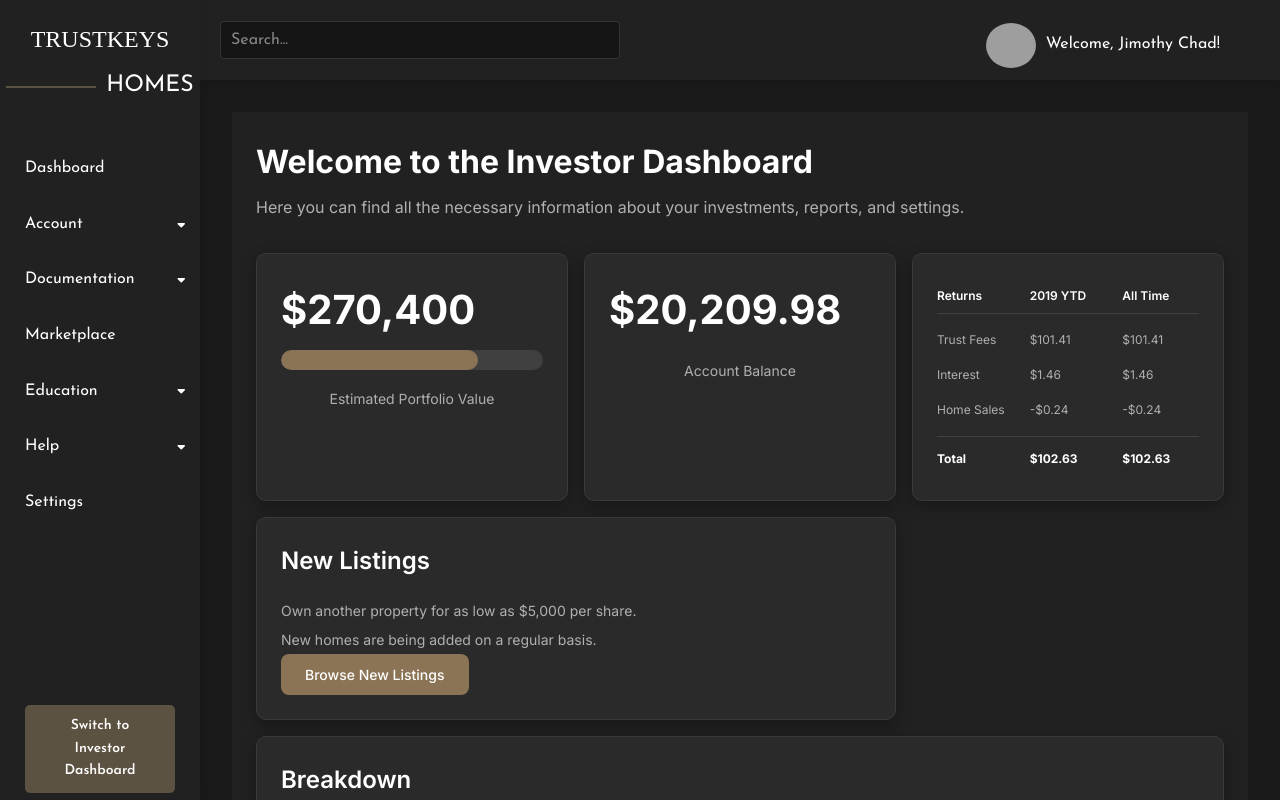
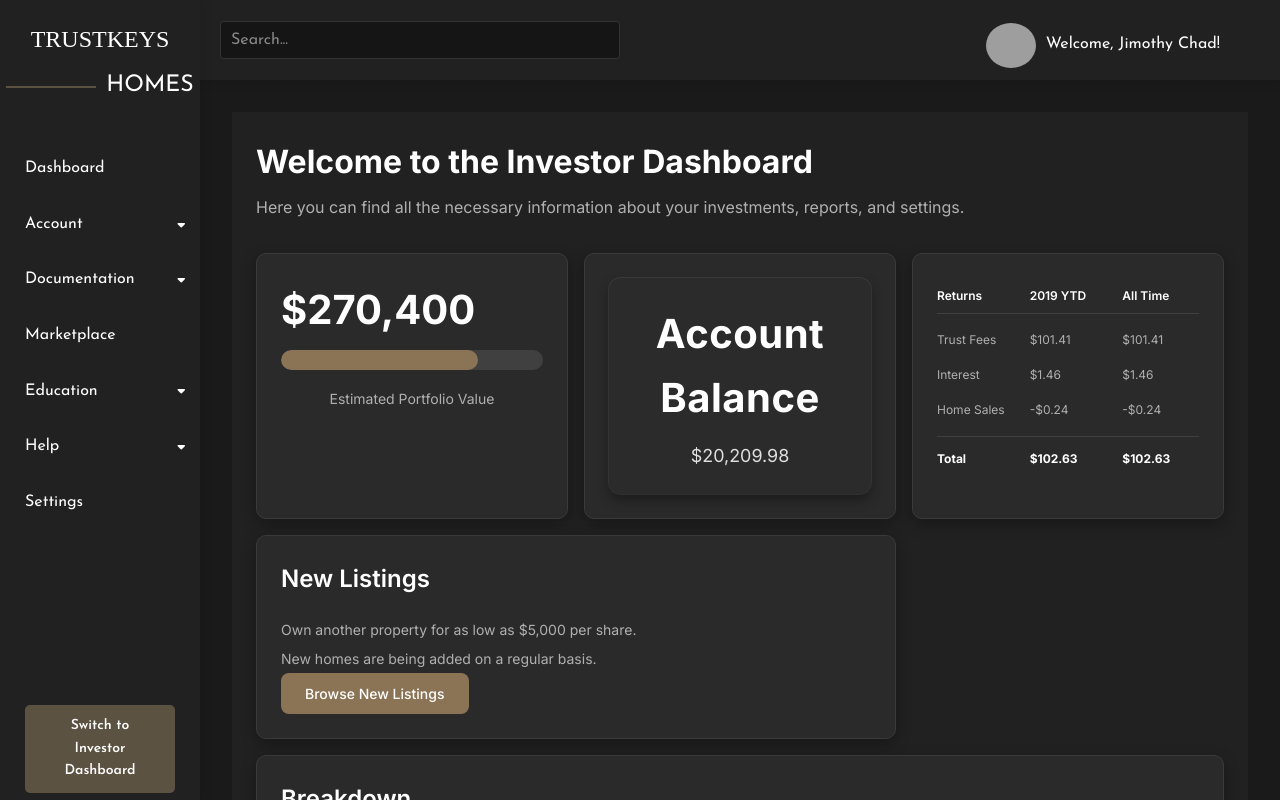
Before and after one commit to D3R3K21/TrustEze-React, a React (Create React App) app in the folder UI/: page /investor in a window 1280 px wide. Shown: the top 800 px of the page. Built offline with nearby package versions, Linux system fonts and the light colour scheme; grey boxes are pictures that could not be loaded; a web font is replaced by a local one.

Commit message:
brj/frontend panel component

```diff
--- /dev/null
+++ b/UI/src/components/CommonComponents/Panel.tsx
@@ -0,0 +1,53 @@
+import React from 'react';
+
+type PanelProps = {
+  title: React.ReactNode;
+  subtitle: React.ReactNode;
+  // Accepts values like '12rem', '60%', '30vh', or a number (px)
+  minHeight?: string | number;
+  width?: string | number;
+  maxWidth?: string | number;
+};
+
+export default function Panel({ title, subtitle, minHeight, width, maxWidth }: PanelProps) {
+  return (
+    <div
+      style={{
+        backgroundColor: '#2b2b2b',
+        color: '#ffffff',
+        borderRadius: 12,
+        padding: 24,
+        boxShadow: '0 0 0 1px rgba(255,255,255,0.08), 0 6px 12px rgba(0,0,0,0.35)',
+        display: 'flex',
+        flexDirection: 'column',
+        alignItems: 'center',
+        justifyContent: 'center',
+        // Defaults to 10rem (~160px). You can override with 'vh', '%', or 'rem'.
+        minHeight: minHeight ?? '10rem',
+        width: width ?? '100%',
+        maxWidth: maxWidth ?? '100%',
+        textAlign: 'center',
+      }}
+    >
+      <div
+        style={{
+          // Fluid type from small screens to large
+          fontSize: 'clamp(1.75rem, 4.5vw, 2.5rem)',
+          fontWeight: 700,
+          letterSpacing: 0.5,
+          marginBottom: 12,
+        }}
+      >
+        {title}
+      </div>
+      <div
+        style={{
+          fontSize: 'clamp(0.95rem, 1.4vw, 1.125rem)',
+          color: 'rgba(255,255,255,0.85)',
+        }}
+      >
+        {subtitle}
+      </div>
+    </div>
+  );
+}
--- a/UI/src/pages/Investor.tsx
+++ b/UI/src/pages/Investor.tsx
@@ -2,6 +2,7 @@ import React from 'react';
 import { Chart as ChartJS, CategoryScale, LinearScale, BarElement, LineElement, PointElement, Title, Tooltip, Legend } from 'chart.js';
 import { Bar, Line } from 'react-chartjs-2';
 import './Investor.css';
+import Panel from '../components/CommonComponents/Panel';
 
 ChartJS.register(CategoryScale, LinearScale, BarElement, LineElement, PointElement, Title, Tooltip, Legend);
 
@@ -144,10 +145,11 @@ const Investor: React.FC = () => {
         </div>
 
         <div className="card balance-card">
-          <div className="card-content">
+          {/* <div className="card-content">
             <div className="main-value">$20,209.98</div>
             <div className="subtitle">Account Balance</div>
-          </div>
+          </div> */}
+          <Panel title="Account Balance" subtitle="$20,209.98" />
         </div>
 
         <div className="card returns-card">
```
